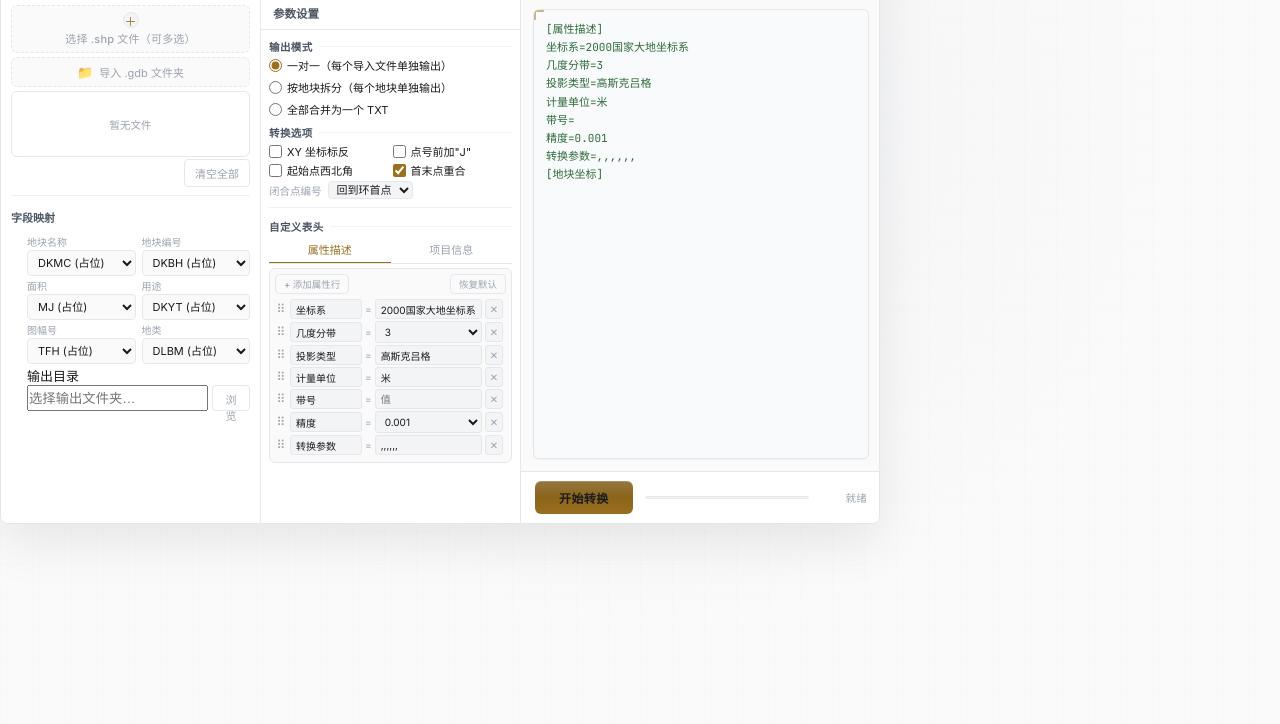
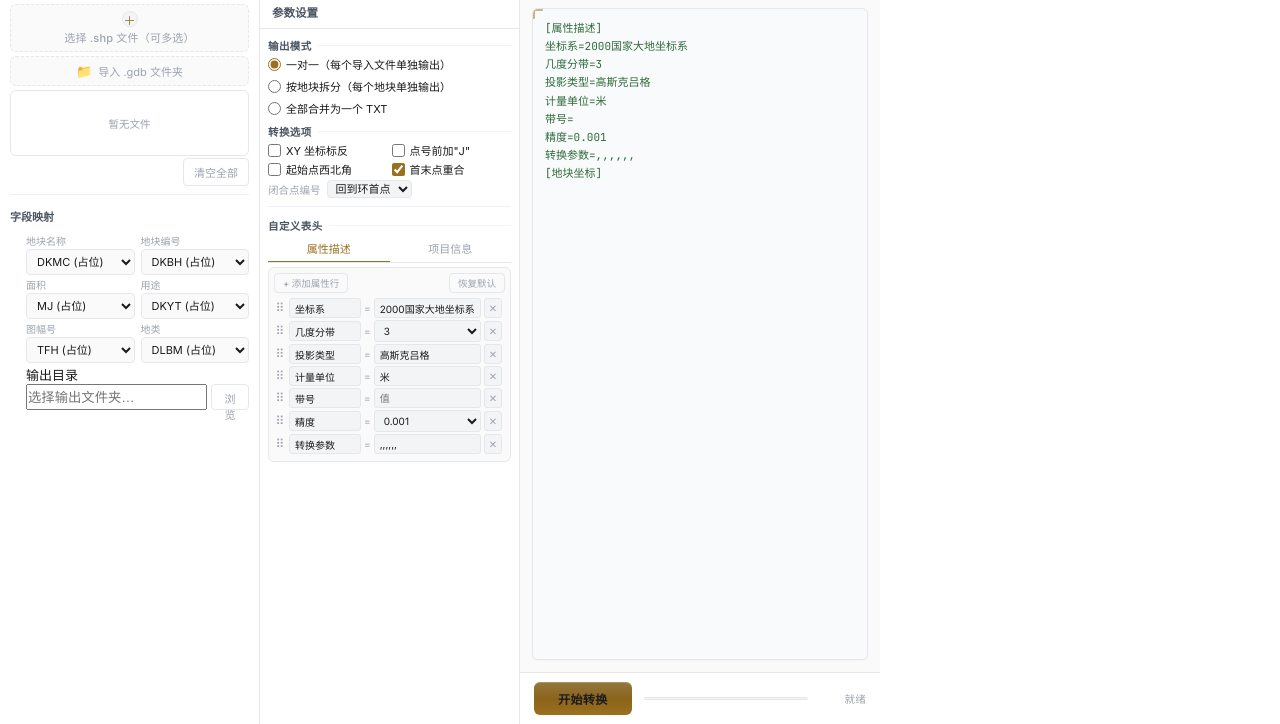
Before and after one commit to edcfoshan/polygon-txt, a website built with Vite: page index.html in a window 1280 px wide. Shown: the part 76-800 px from the top of the page. Built offline with nearby package versions, Linux system fonts and the light colour scheme.

Commit message:
feat(ui): .app 占满视口，移除固定 880x600 与卡片装饰
根因修复：窗口拖拽时主容器现在跟随变化。
三栏等比布局待 Task 3 grid 改造。

```diff
--- a/index.html
+++ b/index.html
@@ -83,15 +83,12 @@ body::before{
 
 /* ═══ App window ═══ */
 .app{
-  width:880px;height:600px;
+  width:100%;height:100vh;
   background:var(--srf);
-  border:1px solid var(--brd);
-  border-radius:8px;
   overflow:hidden;
   display:flex;flex-direction:column;
-  box-shadow:var(--shadow-lg), var(--ring);
   position:relative;
-  transition:background .3s ease, border-color .3s ease, box-shadow .3s ease;
+  transition:background .3s ease;
 }
 
 /* ═══ Title bar ═══ */
```
